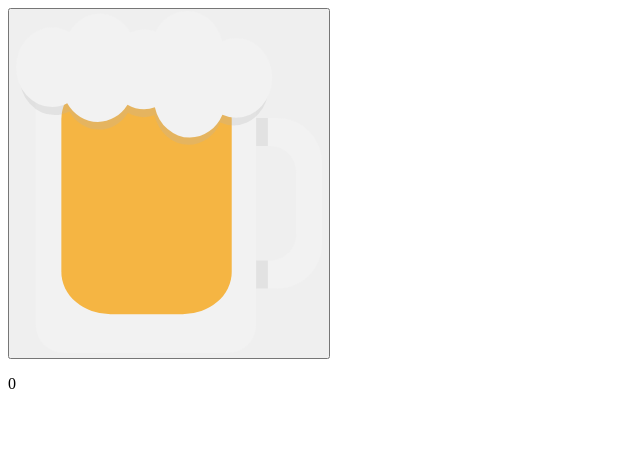
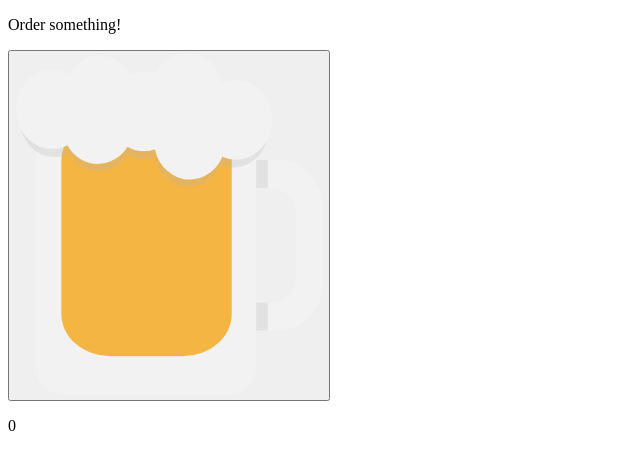
Before and after one commit to marhaupt/drinkcounter, a React (Create React App) app: page / in a window 1280 px wide. Shown: the top 470 px of the page, without its empty margins (0-640 px from the left). Built offline with nearby package versions, Linux system fonts and the light colour scheme; the HTML template or start-up script is replaced by a standard one.

Commit message:
counter moved to stateful component

```diff
--- a/src/App.js
+++ b/src/App.js
@@ -1,9 +1,14 @@
 import React, { Component } from 'react';
+import { prettyPrintTime } from './helpers';
 
 class App extends Component {
   state = {
     drinks: []
   };
+
+  componentWillUpdate(nextProps, nextState) {
+    console.log(nextState);
+  }
 
   addDrink = _ => {
     const now = new Date().getTime();
@@ -16,8 +21,12 @@ class App extends Component {
   };
 
   render() {
+    const { drinks } = this.state;
+    const last = drinks[drinks.length - 1] || new Date().getTime();
+
     return (
       <main>
+        <Timer lastDrink={last} howMany={drinks.length}/>
         <button className="drink-button" onClick={this.addDrink}>
           <img src="./imgs/beer.svg" alt="" />
         </button>
@@ -27,4 +36,32 @@ class App extends Component {
   }
 }
 
+class Timer extends Component {
+  state = {
+    drinkingTime: 0
+  };
+
+  componentDidMount() {
+    // TODO: look at this to make it more efficient
+    this.timer = setInterval(this.getDrinkTime, 100);
+  }
+
+  getDrinkTime = _ => {
+    const now = new Date().getTime();
+    const last = this.props.lastDrink;
+
+    this.setState({
+      drinkingTime: now - last
+    });
+  };
+
+  render() {
+    return (
+      <p className="drinking-time">
+        {this.props.howMany === 0 ? 'Order something!' : prettyPrintTime(this.state.drinkingTime)}
+      </p>
+    );
+  }
+}
+
 export default App;
--- /dev/null
+++ b/src/helpers.js
@@ -0,0 +1,23 @@
+export const prettyPrintTime = miliseconds => {
+  let rest = miliseconds;
+
+  const hours = Math.floor(miliseconds / (1000 * 60 * 60));
+  rest = miliseconds % (1000 * 60 * 60);
+
+  let minutes = Math.floor(rest / (1000 * 60));
+  rest = rest % (1000 * 60);
+
+  let seconds = Math.floor(rest / 1000);
+
+  let result = '';
+
+  if (hours > 0) {
+    result = `${hours} h ${minutes} min ${seconds} s`;
+  } else if (minutes > 0) {
+    result = `${minutes} min ${seconds} s`;
+  } else {
+    result = `${seconds} s`;
+  }
+
+  return miliseconds ?  result : false
+}
--- a/src/main.css
+++ b/src/main.css
@@ -4,13 +4,14 @@ body {
   font-family: sans-serif;
   background-color: #333;
   color: #fafafa;
-  box-sizing: border-box;
 }
 
 main {
+  box-sizing: border-box;
+  padding: 4em 0;
   min-height: 100vh;
   display: flex;
-  justify-content: center;
+  justify-content: space-around;
   align-items: center;
   flex-direction: column;
 }
@@ -40,5 +41,9 @@ p {
 
 .drink-count {
   font-size: 5em;
-  margin-top: 0.2em;
 }
+
+.drinking-time {
+  font-size: 2em;
+  color: #999;
+}
```
